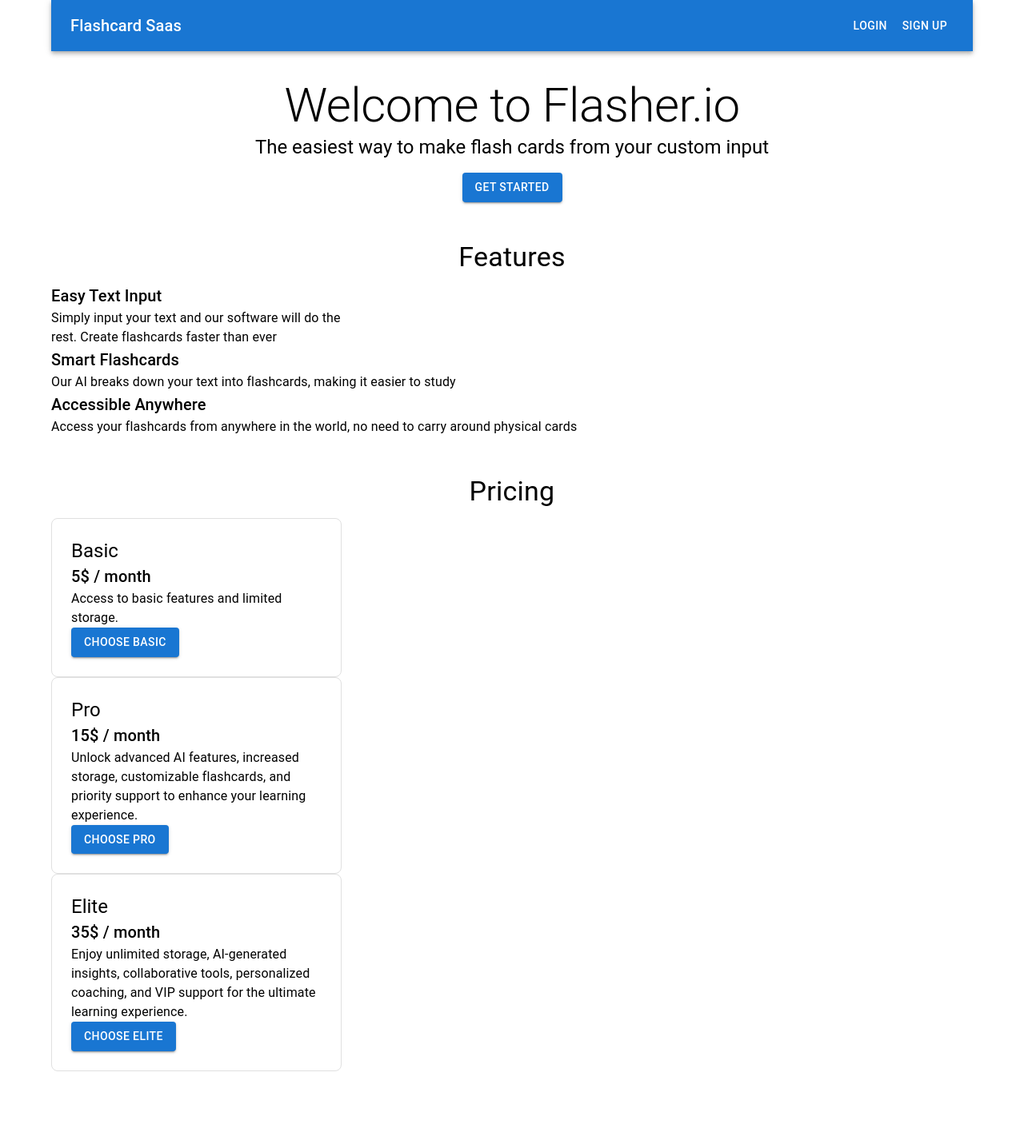
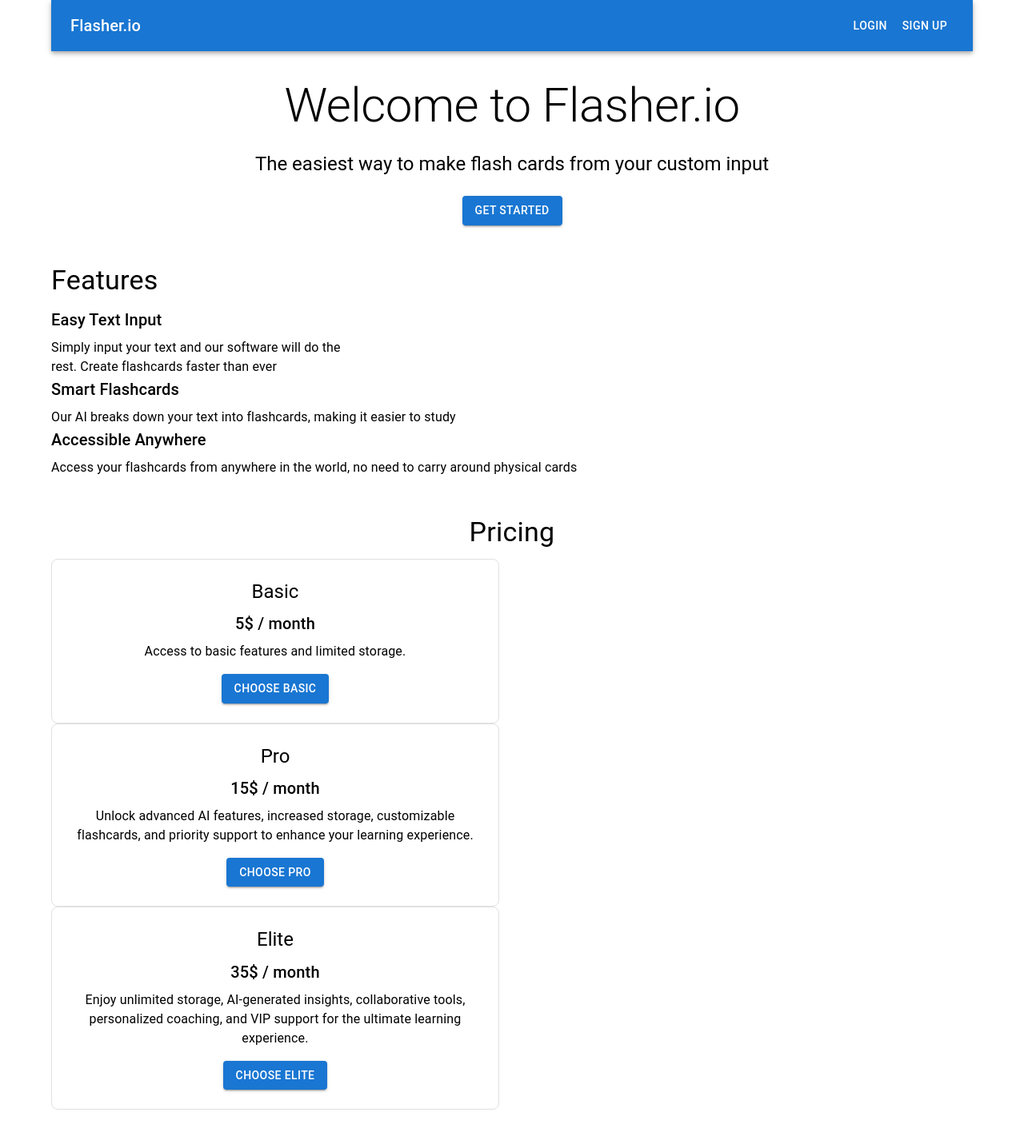
Before and after one commit to RyanTren/AI-Flashcards-Stripe, a Next.js app in the folder flashcard-saas/: page / in a window 1280 px wide. Shown: the top 1426 px of the page at 80% size. Before the commit the page ends 1388 px from the top, so only its background shows below. Built offline with nearby package versions, Linux system fonts and the light colour scheme; no server answers.

Commit message:
Update page.js

```diff
--- a/flashcard-saas/app/page.js
+++ b/flashcard-saas/app/page.js
@@ -8,13 +8,13 @@ export default function Home() {
   return (
     <Container>
       <Head>
-        <title>Flashcard Saas</title>
+        <title>Flasher.io</title>
         <meta name = "description" content = "Create Flashcard from your text" />
       </Head>
 
       <AppBar position="static">
         <Toolbar>
-          <Typography variant="h6" style={{flexGrow: 1}}>Flashcard Saas</Typography>
+          <Typography variant="h6" style={{flexGrow: 1}}>Flasher.io</Typography>
           <SignedOut>
             <Button color="inherit"> Login</Button>
             <Button color="inherit"> Sign Up</Button>
@@ -31,9 +31,8 @@ export default function Home() {
           my: 4,
         }}
       >
-        <Typography variant="h2">Welcome to Flasher.io</Typography>
-
-        <Typography variant="h5">
+        <Typography variant="h2" gutterBottom>Welcome to Flasher.io</Typography>
+        <Typography variant="h5" gutterBottom>
           {' '}
           The easiest way to make flash cards from your custom input
         </Typography>
@@ -41,7 +40,6 @@ export default function Home() {
         <Button variant="contained" color = "primary" sx = {{mt: 2}}>
           Get Started
         </Button>
-
       </Box>
 
       <Box
@@ -49,15 +47,10 @@ export default function Home() {
           my: 6,
         }}
       >
-        <Typography variant="h4" align="center" gutterBottom components="2">
-          Features
-        </Typography>
-
+        <Typography variant="h4" gutterBottom>Features</Typography>
         <Grid container spacing = {4}>
-          <Grid item xs={12} sm={4}>
-            <Typography variant="h6">
-              Easy Text Input
-            </Typography>
+          <Grid item xs={12} md={4}>
+            <Typography variant="h6" gutterBottom>Easy Text Input</Typography>
             <Typography>
               {' '}
               Simply input your text and our software will do the rest. Create flashcards faster than ever
@@ -66,10 +59,8 @@ export default function Home() {
         </Grid>
 
         <Grid contained spacing = {4}>
-          <Grid item xs={12} sm={4}>
-            <Typography variant="h6">
-              Smart Flashcards
-            </Typography>
+          <Grid item xs={12} md={4}>
+            <Typography variant="h6" gutterBottom>Smart Flashcards</Typography>
             <Typography>
               {' '}
               Our AI breaks down your text into flashcards, making it easier to study
@@ -78,10 +69,8 @@ export default function Home() {
         </Grid>
 
         <Grid contained spacing = {4}>
-          <Grid item xs={12} sm={4}>
-            <Typography variant="h6">
-              Accessible Anywhere
-            </Typography>
+          <Grid item xs={12} md={4}>
+            <Typography variant="h6" gutterBottom>Accessible Anywhere</Typography>
             <Typography>
               {' '}
               Access your flashcards from anywhere in the world, no need to carry around physical cards
@@ -90,17 +79,21 @@ export default function Home() {
         </Grid>
       </Box>
 
+
+
+
+
       <Box
         sx={{
           my: 6,
+          textAlign: "center",
         }}
       >
-        <Typography variant="h4" align="center" gutterBottom components="2">
-          Pricing
-        </Typography>
+
+        <Typography variant="h4" gutterBottom>Pricing</Typography>
 
         <Grid container spacing = {4}>
-          <Grid item xs={12} sm={4}>
+          <Grid item xs={12} md={6}>
             <Box
               sx={{
                 p: 3,
@@ -109,21 +102,21 @@ export default function Home() {
                 borderRadius: 2,
               }}
             >
-              <Typography variant="h5">
-                Basic
-              </Typography>
-              <Typography variant="h6">
-                5$ / month
-              </Typography>
+              <Typography variant="h5" gutterBottom>Basic</Typography>
+              <Typography variant="h6" gutterBottom>5$ / month</Typography>
               <Typography>
                 {' '}
                 Access to basic features and limited storage.
               </Typography>
-              <Button variant="contained" color = "primary">
+              <Button variant="contained" color = "primary" sx={{mt: 2,}}>
                 Choose Basic
               </Button>
             </Box>
+          </Grid>
+        </Grid>
 
+        <Grid container spacing = {4}>
+          <Grid item xs={12} md={6}>
             <Box
               sx={{
                 p: 3,
@@ -132,22 +125,22 @@ export default function Home() {
                 borderRadius: 2,
               }}
             >
-              <Typography variant="h5">
-                Pro
-              </Typography>
-              <Typography variant="h6">
-                15$ / month
-              </Typography>
+              <Typography variant="h5" gutterBottom>Pro</Typography>
+              <Typography variant="h6" gutterBottom>15$ / month</Typography>
               <Typography>
                 {' '}
                 Unlock advanced AI features, increased storage, customizable flashcards,
                 and priority support to enhance your learning experience.
               </Typography>
-              <Button variant="contained" color = "primary">
+              <Button variant="contained" color = "primary" sx={{mt: 2,}}>
                 Choose Pro
               </Button>
             </Box>
+          </Grid>
+        </Grid>
 
+        <Grid container spacing = {4}>
+          <Grid item xs={12} md={6}>
             <Box
               sx={{
                 p: 3,
@@ -156,18 +149,14 @@ export default function Home() {
                 borderRadius: 2,
               }}
             >
-              <Typography variant="h5">
-                Elite
-              </Typography>
-              <Typography variant="h6">
-                35$ / month
-              </Typography>
+              <Typography variant="h5" gutterBottom>Elite</Typography>
+              <Typography variant="h6" gutterBottom>35$ / month</Typography>
               <Typography>
                 {' '}
                 Enjoy unlimited storage, AI-generated insights, collaborative tools, personalized coaching,
                 and VIP support for the ultimate learning experience.
               </Typography>
-              <Button variant="contained" color = "primary">
+              <Button variant="contained" color = "primary" sx={{mt: 2,}}>
                 Choose Elite
               </Button>
             </Box>
```
